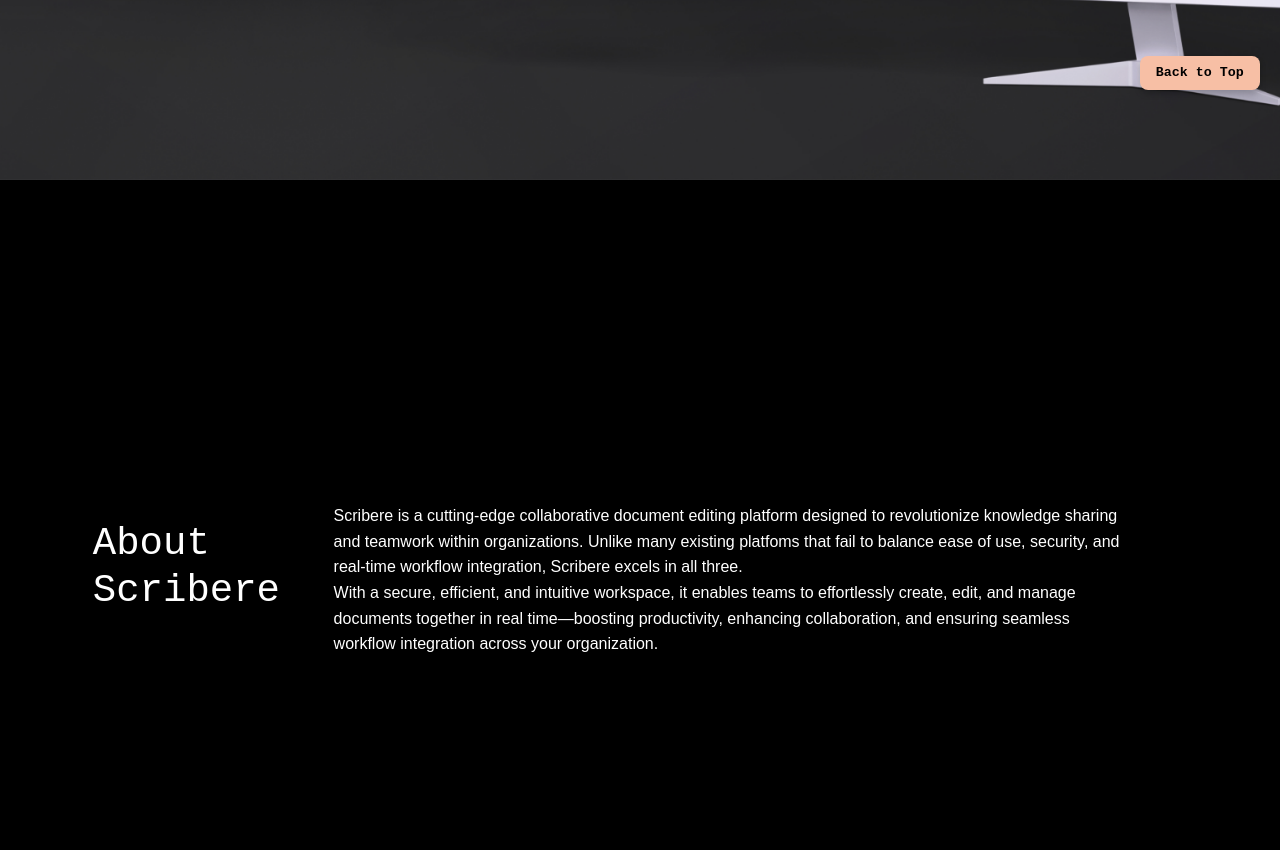
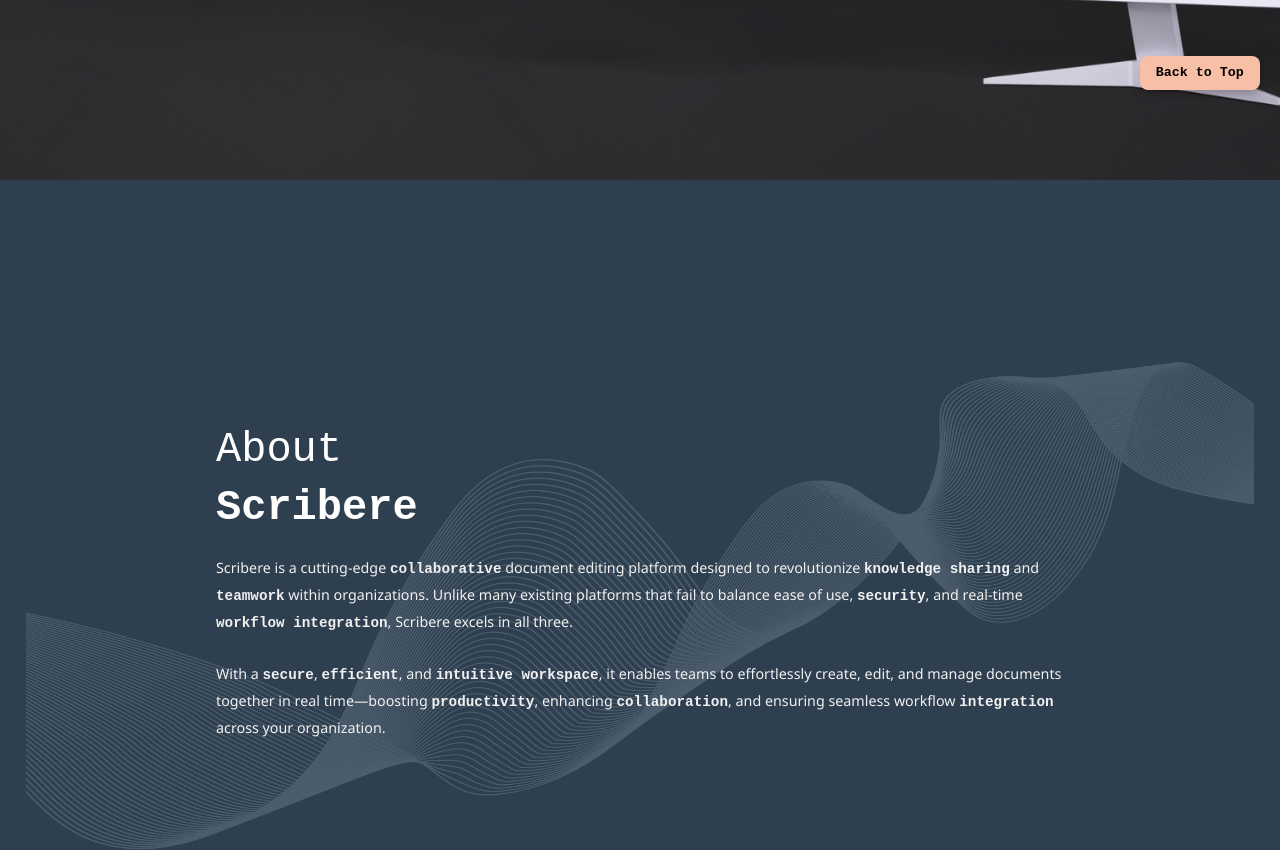
Before and after one commit to scribere-sh/landing, a SvelteKit app: page / in a window 1280 px wide. Shown: the part 690-1540 px from the top of the page. Built offline with nearby package versions, Linux system fonts and the light colour scheme.

Commit message:
About Section

```diff
--- a/src/routes/+layout.svelte
+++ b/src/routes/+layout.svelte
@@ -55,14 +55,14 @@
         display: flex;
         justify-content: space-between;
         align-items: center;
-        background-color: #1a1a1a;
-        padding: 1rem 2rem;
-        height: 138px;
+        background-color: #495867;
+        padding: 16px 32px;
+        height: 120px;
     }
 
     .logo img {
-        width: 220;
-        height: 300;
+        width: 160px;
+        height: 60;
         margin-left: 60px;
     }
 
--- a/src/routes/+page.svelte
+++ b/src/routes/+page.svelte
@@ -25,24 +25,32 @@
 </section>
 
 <!-- ABOUT SECTION -->
-<section id="about" class="section">
-    <div class="about">
-        <h1>
-            <span>About</span>
-            <br>
-            <strong>Scribere</strong>
-        </h1>
-        <p class="section-content">
-            Scribere is a cutting-edge collaborative document editing platform
-            designed to revolutionize knowledge sharing and teamwork within
-            organizations. Unlike many existing platfoms that fail to balance
-            ease of use, security, and real-time workflow integration, Scribere
-            excels in all three.
-            <br>With a secure, efficient, and intuitive workspace, it enables
-            teams to effortlessly create, edit, and manage documents together in
-            real time—boosting productivity, enhancing collaboration, and
-            ensuring seamless workflow integration across your organization.
-        </p>
+<section id="about" class="about-section">
+    <div class="about-wave-bg">
+        <div class="about-container">
+            <h2 class="about-title">
+                <span>About</span>
+                <br />
+                <strong>Scribere</strong>
+            </h2>
+            <p class="about-description">
+                Scribere is a cutting-edge <strong>collaborative</strong>
+                document editing platform designed to revolutionize
+                <strong>knowledge sharing</strong> and <strong>teamwork</strong>
+                within organizations. Unlike many existing platforms that fail
+                to balance ease of use, <strong>security</strong>, and real-time
+                <strong>workflow integration</strong>, Scribere excels in all
+                three.
+                <br>
+                <br>
+                With a <strong>secure</strong>, <strong>efficient</strong>, and
+                <strong>intuitive workspace</strong>, it enables teams to
+                effortlessly create, edit, and manage documents together in real
+                time—boosting <strong>productivity</strong>, enhancing
+                <strong>collaboration</strong>, and ensuring seamless workflow
+                <strong>integration</strong> across your organization.
+            </p>
+        </div>
     </div>
 </section>
 
@@ -124,30 +132,6 @@
         padding: 0 5%;
     }
 
-    .about {
-        display: flex;
-        justify-content: flex-start;
-        align-items: center;
-        text-align: left;
-        padding: 0 5%;
-    }
-
-    .about h1 {
-        font-size: 39px;
-        font-weight: 200;
-        line-height: 1.2;
-        margin-bottom: 24px;
-        font-family: monospace;
-    }
-
-    .about h1 strong {
-        font-size: 39px;
-        font-weight: 300;
-        line-height: 1.2;
-        margin-bottom: 1.5rem;
-        font-family: monospace;
-    }
-
     .hero-content {
         color: white;
         max-width: 600px;
@@ -203,7 +187,7 @@
         margin-bottom: 12px;
     }
 
-    .section-content, .feature p, .pricing-container p {
+    .feature p, .pricing-container p {
         max-width: 800px;
         margin: 0 auto;
         line-height: 1.6;
@@ -240,6 +224,56 @@
         z-index: 999;
         box-shadow: 0 4px 6px rgba(0, 0, 0, 0.2);
         transition: background-color 0.1s ease-in-out;
+    }
+
+    .about-section {
+        background-color: #2e3f4f;
+        color: #fff;
+        position: relative;
+        height: 100vh;
+        scroll-snap-align: start;
+        display: flex;
+        align-items: center;
+        justify-content: center;
+        padding: 2rem;
+        overflow: hidden;
+    }
+
+    .about-wave-bg {
+        background-image: url("/Wave1.png");
+        background-size: cover;
+        background-repeat: no-repeat;
+        background-position: center;
+        width: 100%;
+        height: 100%;
+        display: flex;
+        align-items: center;
+        justify-content: center;
+    }
+
+    .about-container {
+        max-width: 900px;
+        padding: 2rem;
+        text-align: left;
+    }
+
+    .about-title {
+        font-size: 42px;
+        font-weight: 300;
+        line-height: 1.3;
+        margin-bottom: 1.5rem;
+        font-family: sans-serif;
+    }
+
+    .about-title strong {
+        font-weight: 600;
+    }
+
+    .about-description {
+        font-size: 1.1rem;
+        line-height: 1.75;
+        font-family: "Segoe UI", sans-serif;
+        color: #f1f1f1;
     }
 
     .back-to-top:hover {
```
